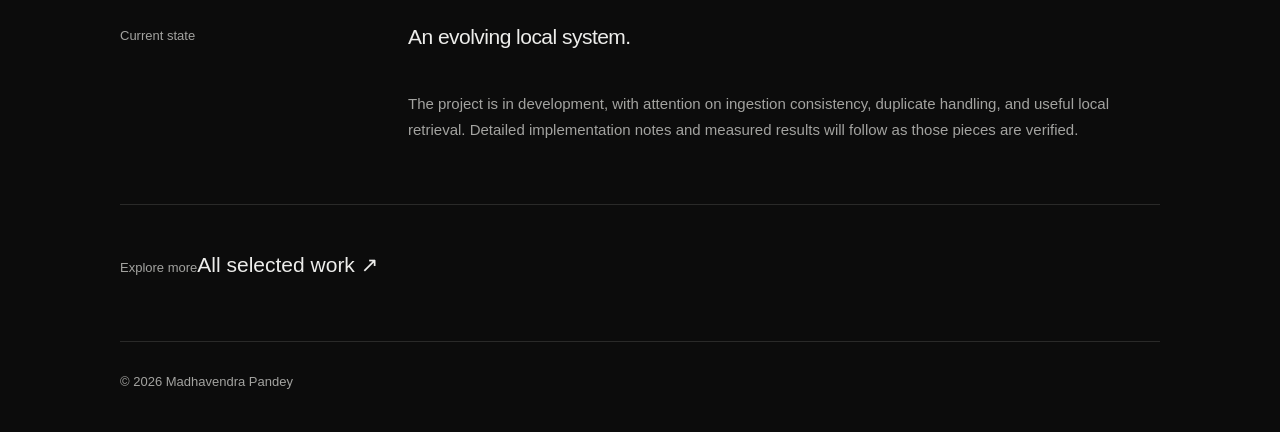
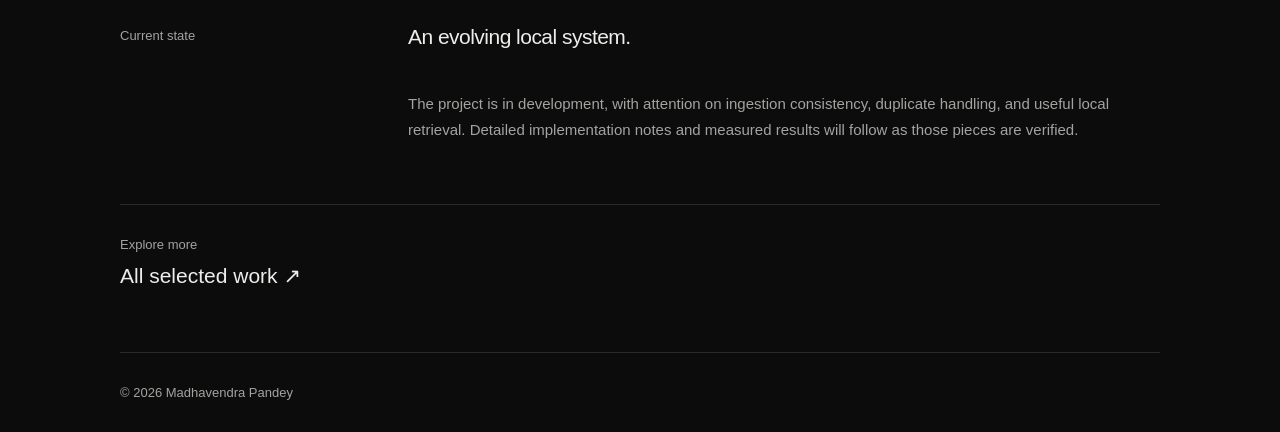
Before and after one commit to MadhavendraPandey/MadhavendraPandey.github.io, a FastAPI app: page /projects/academic-inbox in a window 1280 px wide. Shown: the part 1549-1981 px from the top of the page. Before the commit the page ends 1938 px from the top, so only its background shows below. Run offline with FastAPI, Linux system fonts and the light colour scheme.

Commit message:
css issue resolved

```diff
--- a/static/css/pages/project.css
+++ b/static/css/pages/project.css
@@ -108,13 +108,15 @@ figcaption {
 }
 
 .project-end {
+  display: grid;
+  justify-items: start;
+  gap: 12px;
   border-top: 1px solid var(--border);
   padding-top: 32px;
 }
 
 .project-end a {
   display: inline-block;
-  margin-top: 16px;
   font-size: var(--font-heading);
 }
 
--- a/templates/project.html
+++ b/templates/project.html
@@ -6,7 +6,7 @@
   {{ project.summary }}
 {% endblock %}
 {% block styles %}
-  <link rel="stylesheet" href="/static/css/pages/project.css">
+  <link rel="stylesheet" href="/static/css/pages/project.css?v=2">
 {% endblock %}
 {% block content %}
   <article class="container project-page" data-pet-project="{{ project.pet.model_dump()|tojson|forceescape }}">
```
